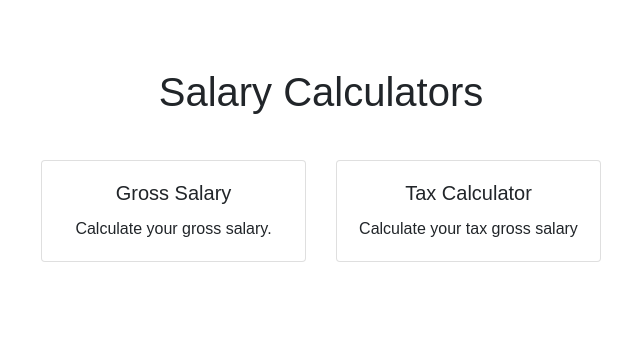
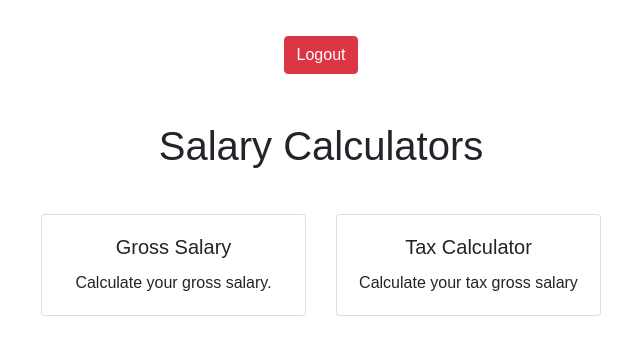
Before and after one commit to modalqa/svmTest, a plain HTML site: page modul.html in a window 1280 px wide. Shown: the whole page, without its empty margins (319-959 px from the left). Drawn offline with nearby package versions, Linux system fonts and the light colour scheme.

Commit message:
add logout

```diff
--- a/modul.html
+++ b/modul.html
@@ -3,13 +3,17 @@
 <head>
     <meta charset="UTF-8">
     <meta name="viewport" content="width=device-width, initial-scale=1.0">
-    <title>Salary Calculators</title>
+    <title>MOdul Salary Calculators dan Modul Calculator Tax</title>
     <!-- Bootstrap CSS -->
     <link href="https://maxcdn.bootstrapcdn.com/bootstrap/4.0.0/css/bootstrap.min.css" rel="stylesheet">
     <link rel="stylesheet" href="styles.css">
 </head>
 <body>
     <div class="container text-center">
+        <div class="mt-3">
+            <!-- Tombol Logout -->
+            <button onclick="logout()" class="btn btn-danger">Logout</button>
+        </div>
         <h1 class="mt-5">Salary Calculators</h1>
         <div class="row mt-4">
             <div class="col-md-6">
@@ -33,5 +37,12 @@
     <script src="https://code.jquery.com/jquery-3.2.1.slim.min.js"></script>
     <script src="https://cdnjs.cloudflare.com/ajax/libs/popper.js/1.11.0/umd/popper.min.js"></script>
     <script src="https://maxcdn.bootstrapcdn.com/bootstrap/4.0.0/js/bootstrap.min.js"></script>
+    <script>
+        // Fungsi logout
+        function logout() {
+            // Redirect ke halaman login (misal: login.html)
+            window.location.href = "index.html";
+        }
+    </script>
 </body>
 </html>
```
